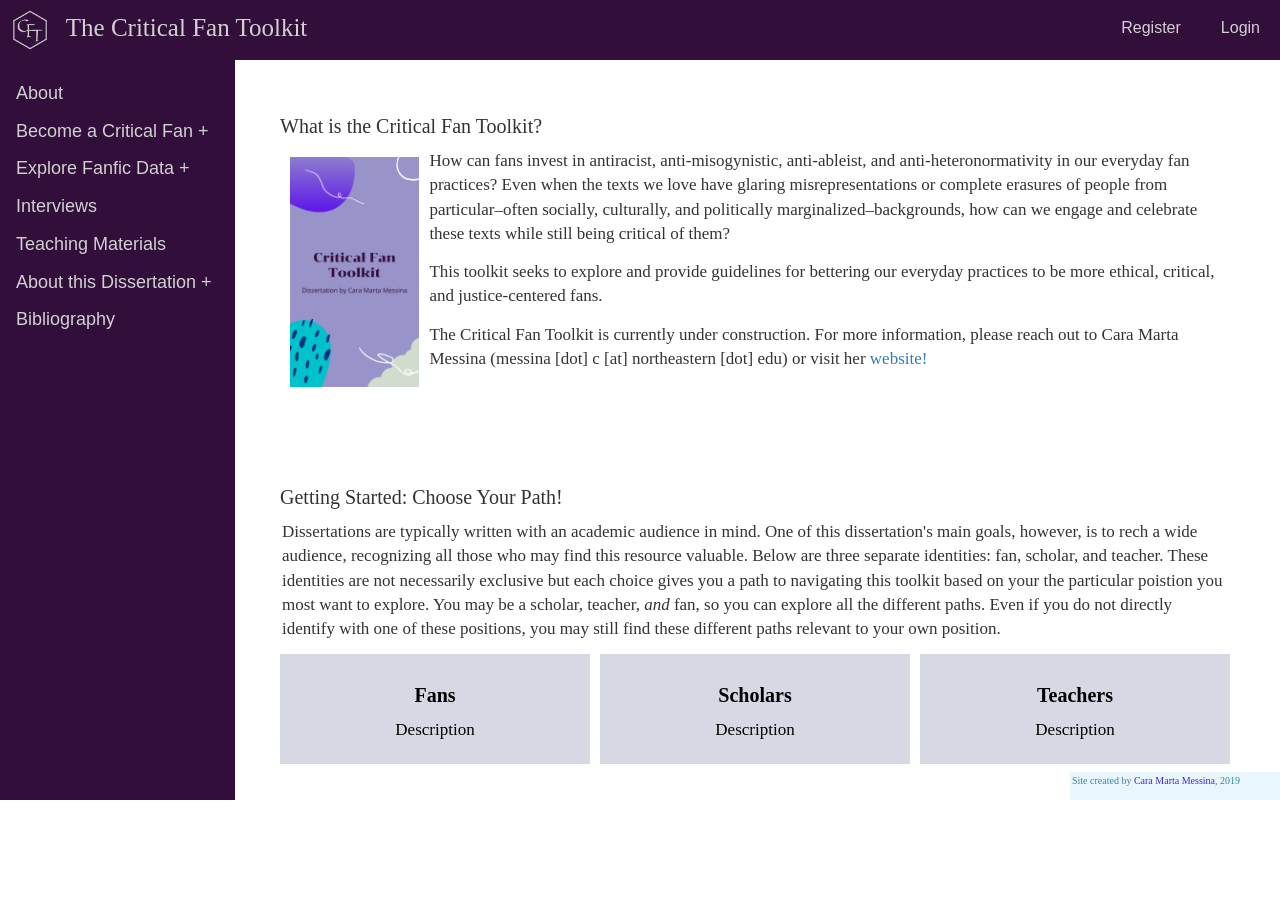
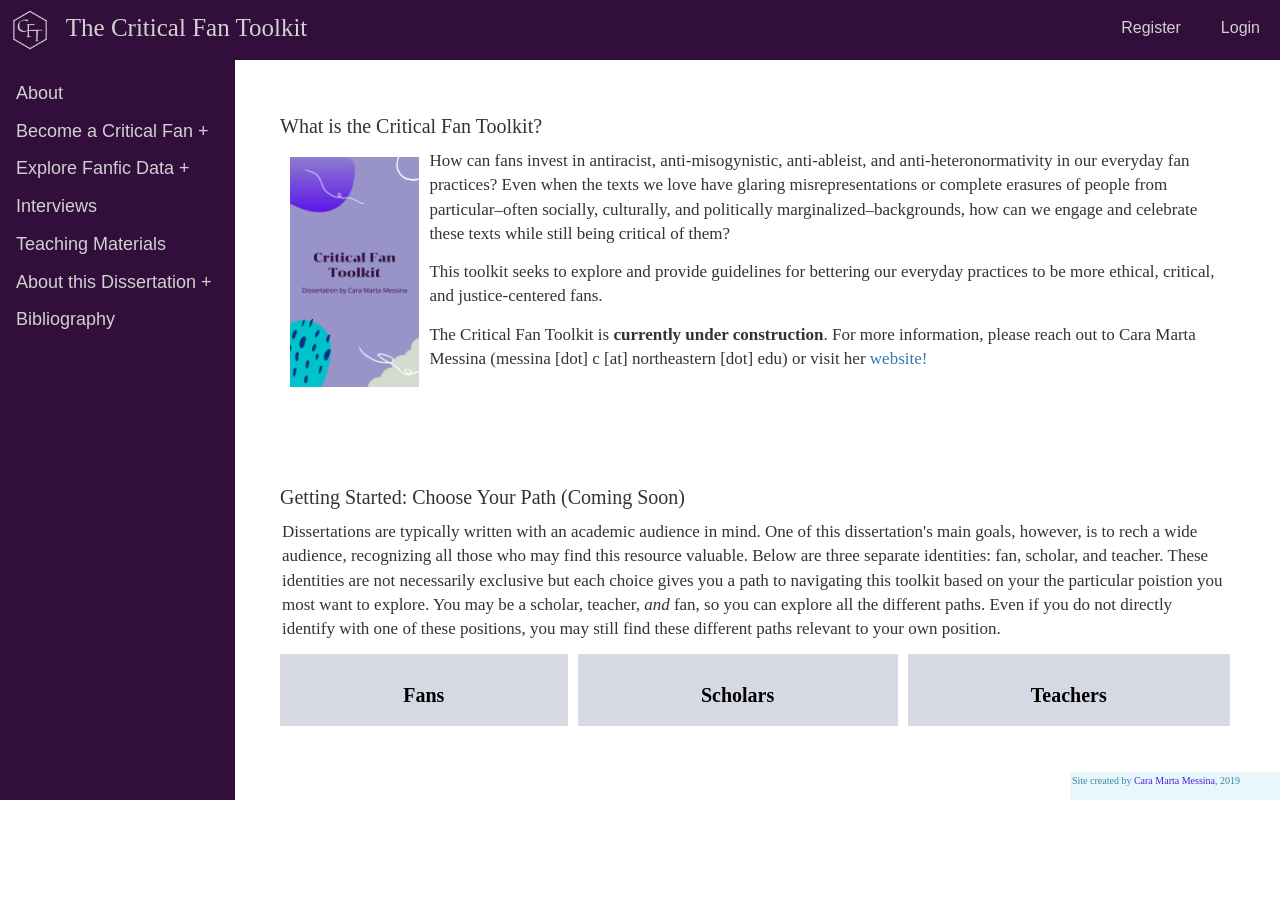
Before and after one commit to caramessina/cft-website-update, a Flask app: page / in a window 1280 px wide. After the commit the page ends 800 px from the top, so only its background shows below. Run offline with Flask 2, Linux system fonts and the light colour scheme; some libraries are stand-ins or nearby versions; some web fonts are replaced.

Commit message:
Update home.html

```diff
--- a/CFT/templates/home.html
+++ b/CFT/templates/home.html
@@ -11,29 +11,29 @@
 
   <p>This toolkit seeks to explore and provide guidelines for bettering our everyday practices to be more ethical, critical, and justice-centered fans.</p>
 
-  <p>The Critical Fan Toolkit is currently under construction. For more information, please reach out to Cara Marta Messina (messina [dot] c [at] northeastern [dot] edu) or visit her <a href="http://caramartamessina.com">website!</a></p>
+  <p>The Critical Fan Toolkit is <strong>currently under construction</strong>. For more information, please reach out to Cara Marta Messina (messina [dot] c [at] northeastern [dot] edu) or visit her <a href="http://caramartamessina.com">website!</a></p>
 <br/>
 <br/>
 <br/>
 </section>
 
 <section>
-<h2>Getting Started: Choose Your Path!</h2>
+<h2>Getting Started: Choose Your Path (Coming Soon)</h2>
 <p>Dissertations are typically written with an academic audience in mind. One of this dissertation's main goals, however, is to rech a wide audience, recognizing all those who may find this resource valuable. Below are three separate identities: fan, scholar, and teacher. These identities are not necessarily exclusive but each choice gives you a path to navigating this toolkit based on your the particular poistion you most want to explore. You may be a scholar, teacher, <em>and</em> fan, so you can explore all the different paths. Even if you do not directly identify with one of these positions, you may still find these different paths relevant to your own position. </p>
   <div class="home-grid-container">
     <a href="#">
       <h3>Fans</h3>
-      <p>Description</p>
+      <!--<p>Description</p>-->
       </a>
 
       <a href="#">
         <h3>Scholars</h3>
-        <p>Description</p>
+        <!--<p>Description</p>-->
         </a>
 
         <a href="#">
           <h3>Teachers</h3>
-          <p>Description</p>
+          <!--<p>Description</p>-->
           </a>
     </div>
 </section>
```
